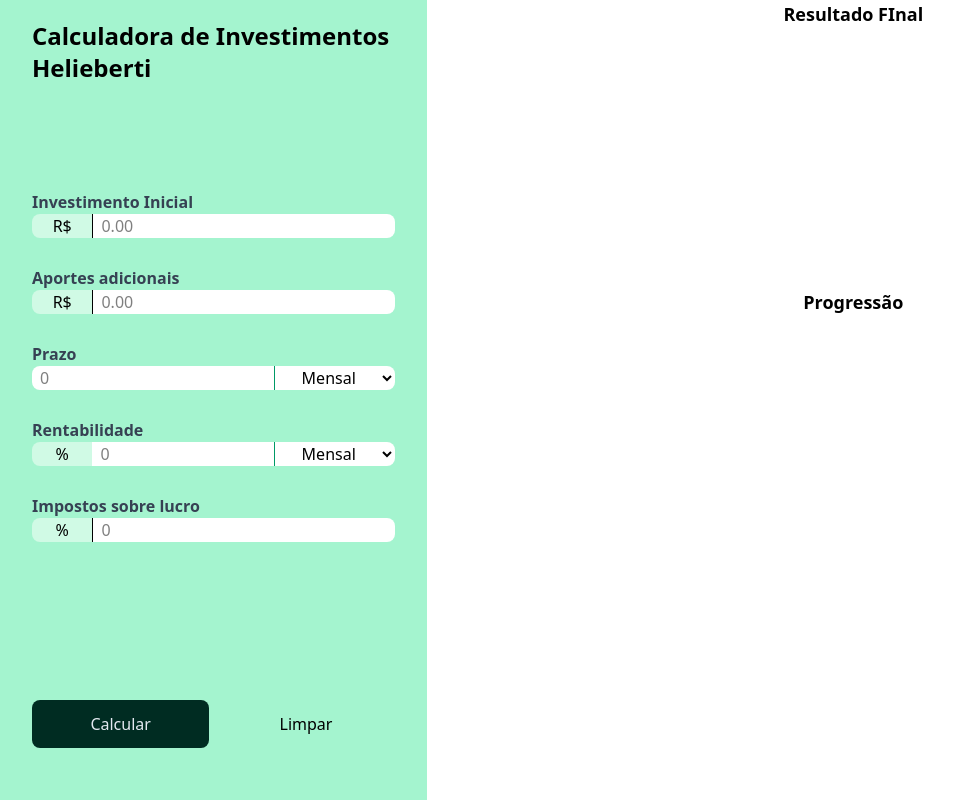
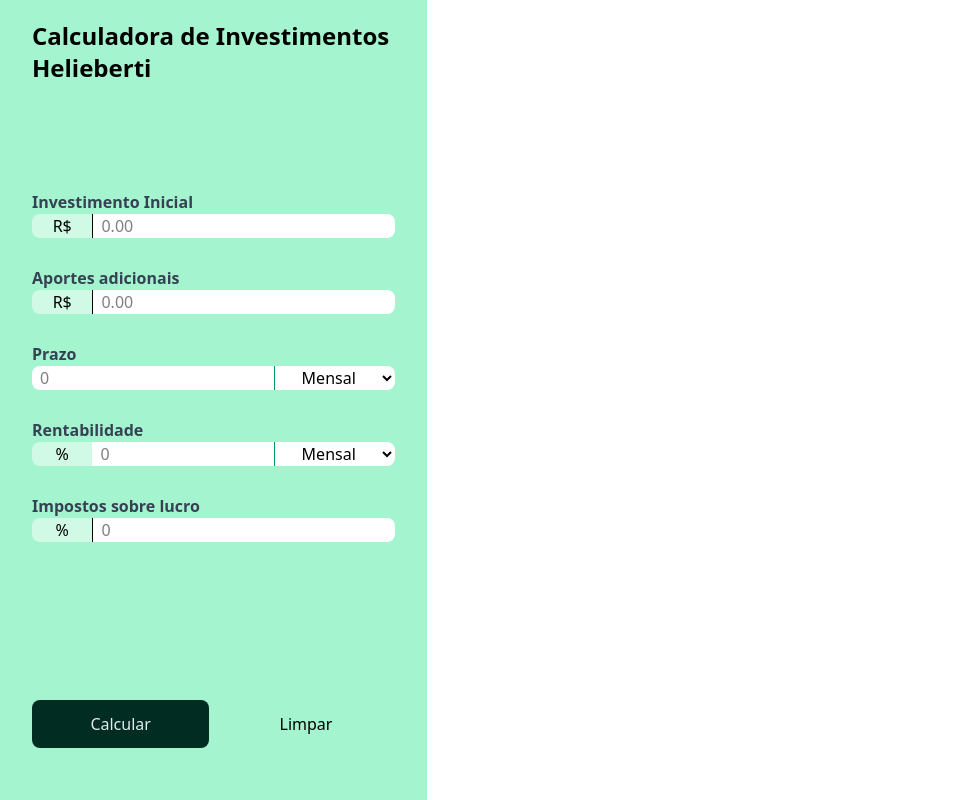
Before and after one commit to Helieberti/projetoCalculadoraInvestimentos, a website built with Vite: page index.html in a window 1280 px wide. Shown: the whole page, without its empty margins (0-953 px from the left). Built offline with nearby package versions, Linux system fonts and the light colour scheme.

Commit message:
processos relacionados aos graficos comentados

```diff
--- a/index.html
+++ b/index.html
@@ -166,19 +166,19 @@
     </aside>
 
     <main class="row-span-2 col-span-2">
-      <section id="charts-container" class="h-full">
-        <!-- Div Resultado Final -->
+      <!-- <section id="charts-container" class="h-full">
+        //Div Resultado Final
         <div class="h-[36%] flex flex-col items-center pb-10">
           <p class="font-bold text-lg">Resultado FInal</p>
           <canvas id="final-money-distribution"></canvas>
         </div>
 
-        <!-- Div Progressão -->
+        //Div Progressão
         <div class="h-[56%] flex flex-col items-center">
           <p class="font-bold text-lg">Progressão</p>
           <canvas id="progression"></canvas>
         </div>
-      </section>
+      </section> -->
 
     </main>
 
--- a/main.js
+++ b/main.js
@@ -175,5 +175,5 @@ for (const formElement of form) {
   }
 }
 
-form.addEventListener("submit", renderProgression);
+// form.addEventListener("submit", renderProgression);
 clearFormButton.addEventListener("click", clearForm);
```
